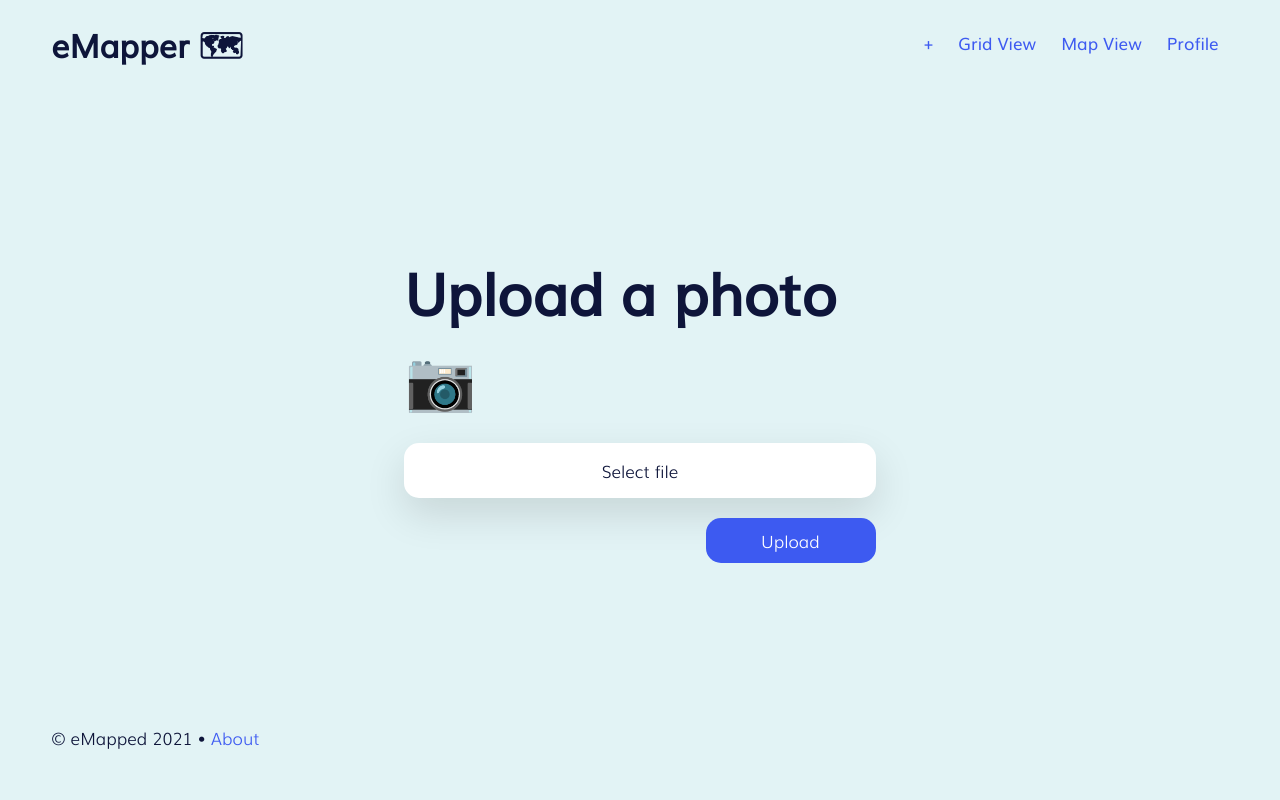
After one commit to alexmarginean16/emapped, a Flask app: page /upload in a window 1280 px wide. The commit adds this page. Run offline with Flask 2, Linux system fonts and the light colour scheme; the visitor is signed in with stand-in values (Sample User, id 1); some libraries are stand-ins or nearby versions.

Commit message:
added pages

```diff
--- a/app.py
+++ b/app.py
@@ -40,32 +40,31 @@ def isAuthenticated(f):
         return f(*args, **kwargs)
     return decorated_function
 
-#index route
 @app.route("/")
 @isAuthenticated
 def index():
-    allposts = db.child("Posts").get()
-    #print(allposts.val(), file=sys.stderr)
-    if allposts.val() == None:
-      #print(posts, file=sys.stderr)
-      return render_template("index.html")
-    else:
-      return render_template("index.html", posts=allposts)
+    return render_template("index.html", email=session["email"])
 
 @app.route("/map")
 @isAuthenticated
 def map():
-    allposts = db.child("Posts").get()
-    if allposts.val() == None:
-      #print(posts, file=sys.stderr)
-      return render_template("map.html")
-    else:
-      return render_template("map.html", posts=allposts)
+    return render_template("map.html", email=session["email"])
 
-@app.route("/profile")
+@app.route("/profile/<email>")
 @isAuthenticated
-def profile():
-  return 'profile'
+def profile(email):
+  loginuser = 0
+  if email == session["email"]:
+    loginuser = 1
+  return render_template('profile.html', email=email, loginuser=loginuser)
+
+@app.route("/upload", methods=["GET", "POST"])
+@isAuthenticated
+def upload():
+  if request.method == "POST":
+    return "POST"
+
+  return render_template('upload.html', email=session["email"])
 
 #signup route
 @app.route("/signup", methods=["GET", "POST"])
--- a/static/css/main.css
+++ b/static/css/main.css
@@ -217,6 +217,71 @@ a {
   cursor: pointer;
 }
 
+/* ---------- PROFILE PAGE ---------- */
+
+.profile-pic {
+	width: 200px;
+	height: 200px;
+	border-radius: 100%;
+}
+
+.logout {
+	background: #bf2f24;
+	color: #ffffff;
+	font-family: "MuliLight";
+	font-size: 17px;
+	border-radius: 15px;
+	padding: 5px 30px 10px 30px;
+}
+
+/* ---------- UPLOAD PAGE ---------- */
+
+.input-file {
+	width: 100%;
+	font-family: "MuliLight";
+	font-color: #0e153a;
+	font-size: 17px;
+	border-radius: 15px;
+	height: 55px;
+	box-shadow:0 16px 40px rgba(0,0,0,0.12);
+	background: #ffffff;
+}
+
+.file {
+  opacity: 0;
+  width: 0.1px;
+  height: 0.1px;
+  position: absolute;
+}
+
+.file-input label {
+  	display: block;
+  	width: 100%;
+  	height: 55px;
+  	font-family: "MuliLight";
+	color: #0e153a;
+	font-size: 17px;
+	border-radius: 15px;
+	background: #ffffff;
+	box-shadow:0 16px 40px rgba(0,0,0,0.12);
+	display: flex;
+	align-items: center;
+	justify-content: center;
+	cursor: pointer;
+}
+
+.file-input span {
+	font-family: "MuliLight";
+	color: #0e153a;
+	font-size: 17px;
+}
+
+.file-name {
+  left: 10px;
+  font-size: 0.85rem;
+  color: #555;
+}
+
 /* ---------- LOGIN PAGE ---------- */
 
 .form {
--- a/templates/index.html
+++ b/templates/index.html
@@ -14,9 +14,10 @@
 				    <i class="fas fa-bars"></i>
 			  	</div>
 			  	<nav>
+			  		<a href="{{ url_for('upload') }}">+</a>
 			  		<a href="{{ url_for('index') }}" class="selected">Grid View</a>
 				    <a href="{{ url_for('map') }}">Map View</a>
-				    <a href="{{ url_for('profile') }}">Profile</a>
+				    <a href="{{ url_for('profile', email=email) }}">Profile</a>
 			  	</nav>
 			</div>
 		</div>
--- a/templates/map.html
+++ b/templates/map.html
@@ -1,6 +1,6 @@
 {% extends "layout.html" %}
 
-{% block title %}Home{% endblock %}
+{% block title %}Mapview{% endblock %}
 
 {% block bodystyle %}background: #ffffff{% endblock %}
 
@@ -14,9 +14,10 @@
 				    <i class="fas fa-bars"></i>
 			  	</div>
 			  	<nav>
+			  		<a href="{{ url_for('upload') }}">+</a>
 			  		<a href="{{ url_for('index') }}">Grid View</a>
 				    <a href="{{ url_for('map') }}" class="selected">Map View</a>
-				    <a href="{{ url_for('profile') }}">Profile</a>
+				    <a href="{{ url_for('profile', email=email) }}">Profile</a>
 			  	</nav>
 			</div>
 		</div>
--- /dev/null
+++ b/templates/upload.html
@@ -0,0 +1,61 @@
+{% extends "layout.html" %}
+
+{% block title %}Upload{% endblock %}
+
+{% block body %}
+<header>
+	<div class="container">
+		<input type="checkbox" id="nav-check">
+		<div class="nav-header">
+		    <h1>eMapper &#x1F5FA</h1>
+		    <div class="nav-btn">
+			    <i class="fas fa-bars"></i>
+		  	</div>
+		  	<nav>
+		  		<a href="{{ url_for('upload') }}">+</a>
+		  		<a href="{{ url_for('index') }}">Grid View</a>
+			    <a href="{{ url_for('map') }}">Map View</a>
+			    <a href="{{ url_for('profile', email=email) }}">Profile</a>
+		  	</nav>
+		</div>
+	</div>
+</header>
+
+<div class="container">
+	<div class="content">
+		<div class="form">
+			<form method="POST" action="{{ url_for ('upload')}}">
+				{% if message %}
+				<p class="error">{{ message }}</p>
+				{% endif %}
+				<h1 class="huge-title">Upload a photo &#x1F4F7</h1>
+
+				<div class="file-input">
+					<input type="file" id="file" class="file">
+					<label for="file"><span class="file-name">Select file</span></label>
+				</div>
+
+				<div style="overflow: hidden;">
+					<input type="submit" value="Upload" name="" class="submit">
+				</div>
+			</form>
+		</div>
+	</div>
+</div>
+
+<script type="text/javascript">
+	const file = document.querySelector('#file');
+file.addEventListener('change', (e) => {
+  // Get the selected file
+  const [file] = e.target.files;
+  // Get the file name and size
+  const { name: fileName, size } = file;
+  // Convert size in bytes to kilo bytes
+  const fileSize = (size / 1000).toFixed(2);
+  // Set the text content
+  const fileNameAndSize = `${fileName} - ${fileSize}KB`;
+  document.querySelector('.file-name').textContent = fileNameAndSize;
+});
+</script>
+
+{% endblock %}
```
Also changed, not shown: templates/profile.html (added, +39 -0 lines), Resources/Screen Shot 2021-03-13 at 8.13.07 PM.png (added), Resources/Screen Shot 2021-03-13 at 8.15.12 PM.png (added), Resources/Screen Shot 2021-03-13 at 8.15.21 PM.png (added), Resources/Screen Shot 2021-03-13 at 8.17.21 PM.png (added), static/img/profilepic.png (added), 3 other files.
